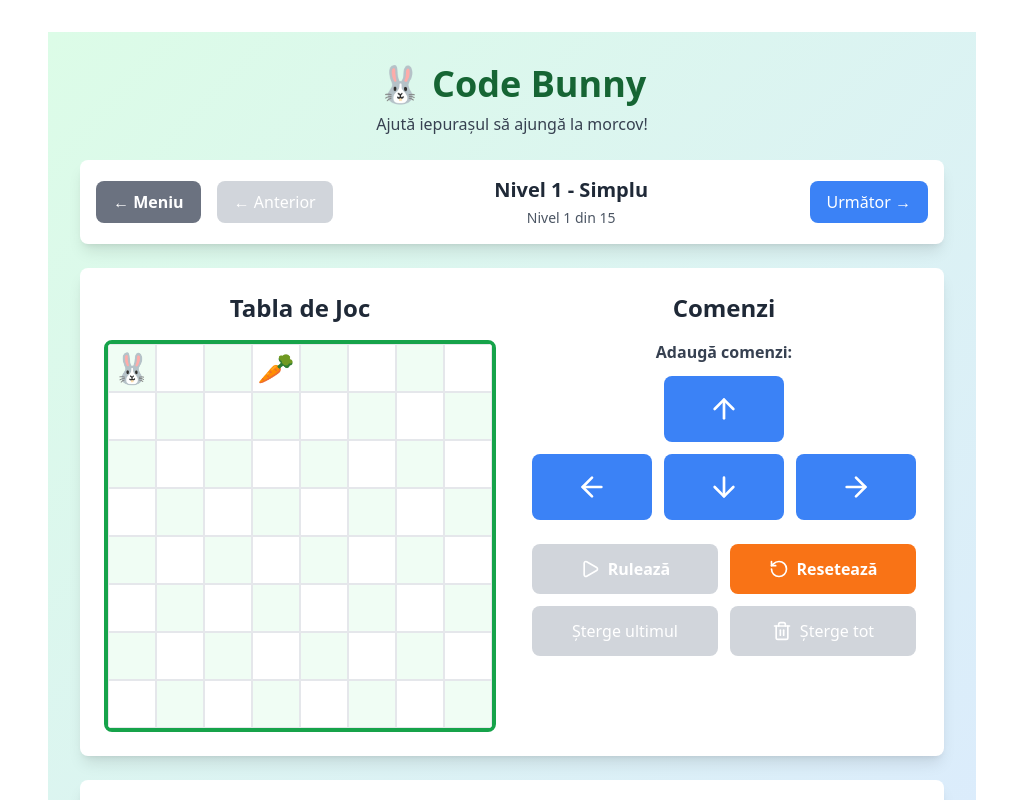
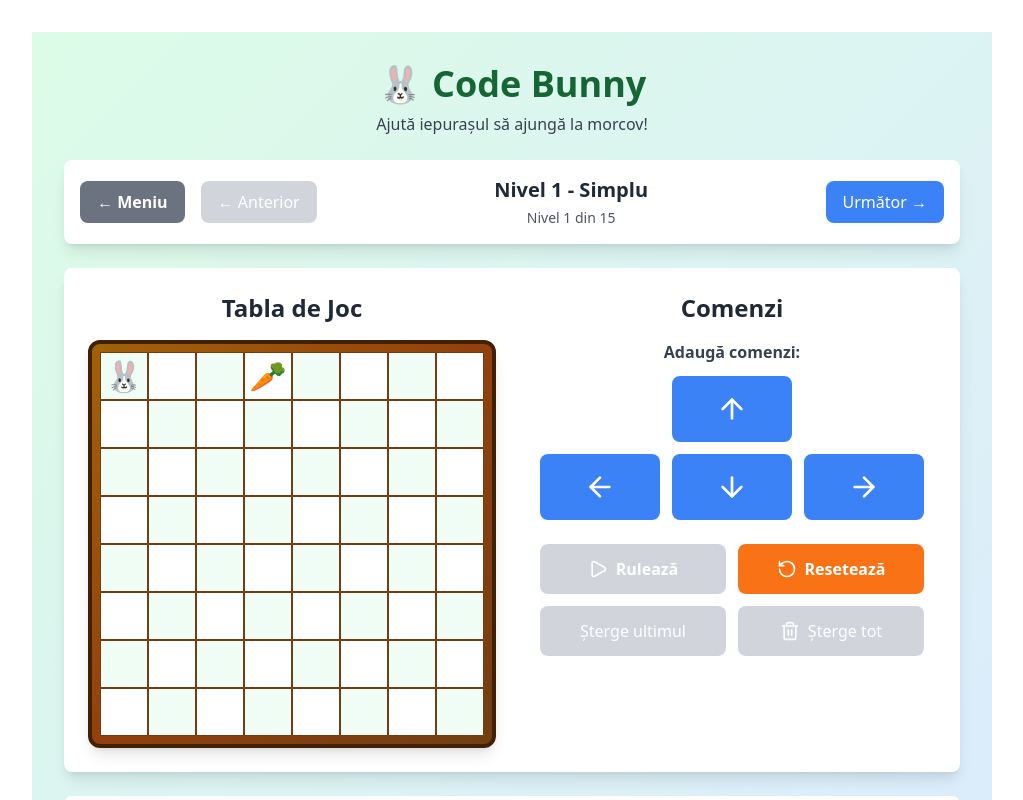
Before and after one commit to Mefist89/code-bunny, a React (Vite) app: page / in a window 1280 px wide. Both pictures are taken after a click on the button "🎮 Start Joc". Shown: the top 800 px of the page, without its empty margins (128-1151 px from the left). Built offline with nearby package versions, Linux system fonts and the light colour scheme.

Commit message:
upd : table

```diff
--- a/src/features/bunny-game/components/GamePage.tsx
+++ b/src/features/bunny-game/components/GamePage.tsx
@@ -88,7 +88,7 @@ const GamePage: React.FC<GamePageProps> = (props) => {
           <div className="grid grid-cols-1 lg:grid-cols-2 gap-8">
             <div className="flex flex-col items-center">
               <h2 className="text-2xl font-bold mb-4 text-gray-800">Tabla de Joc</h2>
-              <div className="border-4 border-green-600 rounded-lg overflow-hidden">
+              <div className="bg-gradient-to-br from-yellow-700 via-amber-800 to-yellow-900 rounded-xl border-4 border-yellow-950 shadow-inner shadow-lg p-2">
                 {[...Array(gridSize)].map((_, y) => (
                   <div key={y} className="flex">
                     {[...Array(gridSize)].map((_, x) => {
@@ -98,7 +98,7 @@ const GamePage: React.FC<GamePageProps> = (props) => {
                       return (
                         <div
                           key={`${x}-${y}`}
-                          className={`w-12 h-12 border border-green-20 flex items-center justify-center text-3xl
+                          className={`w-12 h-12 border border-yellow-900 flex items-center justify-center text-3xl
                             ${(x + y) % 2 === 0 ? 'bg-green-50' : 'bg-white'}
                             ${isBunny && isCarrot ? 'bg-yellow-200' : ''}`}
                         >
```
Also changed, not shown: public/table.png (added).
